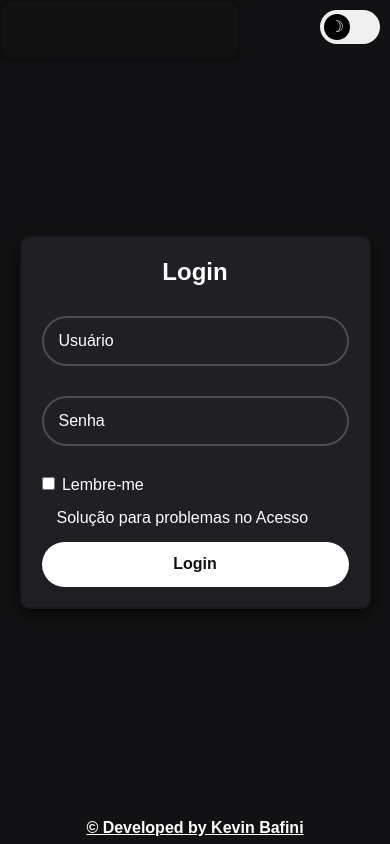
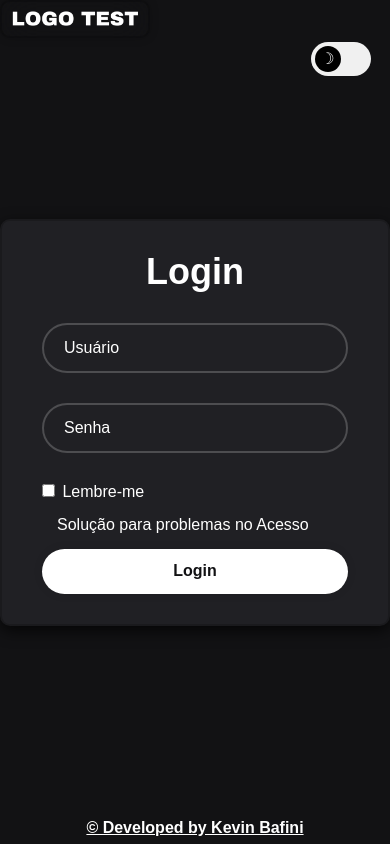
Before and after one commit to Kevinbafini/TelaLogin, a plain HTML site: page index.html in a window 390 px wide. Drawn offline with Linux system fonts and the light colour scheme.

Commit message:
add logo img

```diff
--- a/index.html
+++ b/index.html
@@ -18,7 +18,8 @@
     </div>
 
     <div id="imglogo">
-        <img src="">
+        <img src="img/logowhite.png" alt="Logo Dark" class="logo-dark">
+        <img src="img/logoblack.png" alt="Logo Light" class="logo-light">
     </div>
 
     <div class="wrapper">
--- a/style.css
+++ b/style.css
@@ -132,12 +132,34 @@ body {
     top: 0;
     position: absolute;
     background: transparent;
-    border: 2px solid rgba(0, 0, 0, .2);
+    border: 2px solid rgba(0, 0, 0, 0.2);
     backdrop-filter: blur(20px);
-    box-shadow: 0 0 10px rgba(0, 0, 0, .2);
+    box-shadow: 0 0 10px rgba(0, 0, 0, 0.2);
     width: 240px;
     height: 60px;
     border-radius: 10px;
+    display: flex;
+    align-items: center;
+    justify-content: center;
+}
+
+.logo-dark,
+.logo-light {
+    max-width: 100%;
+    height: auto;
+    display: none;
+}
+
+body:not(.light-theme) .logo-dark {
+    display: block;
+}
+
+body.light-theme .logo-light {
+    display: block;
+}
+
+body.light-theme .logo-dark {
+    display: none;
 }
 
 .theme-switch-wrapper {
@@ -207,12 +229,10 @@ input:checked+.slider:before {
     border-radius: 50%;
 }
 
-
 body.light-theme .theme-switch input+.slider:before {
     content: "☀︎";
     color: #000;
     background-color: #fff;
-
 }
 
 .dev {
@@ -223,54 +243,30 @@ body.light-theme .theme-switch input+.slider:before {
     position: absolute;
 }
 
-
 @media (max-width: 768px) {
-    .wrapper {
-        width: 90%;
-        padding: 20px;
-    }
-
-    .wrapper h1 {
-        font-size: 24px;
-    }
-
-    .inputbox {
-        margin: 20px 0;
-    }
-
-    .inputbox input {
-        padding: 10px 30px 10px 15px;
-    }
-
-    .inputbox i {
-        font-size: 16px;
-        right: 10px;
+    #imglogo {
+        width: 180px;
+        height: 45px;
     }
 }
 
 @media (max-width: 480px) {
-    .theme-switch-wrapper {
-        top: 10px;
-        right: 10px;
-    }
-}
-
-@media (max-width: 320px) {
-    .wrapper .btn {
-        font-size: 14px;
+    #imglogo {
+        width: 150px;
+        height: 37.5px;
     }
 }
 
 @media (min-width: 1024px) {
     #imglogo {
         width: 300px;
-        height: 80px;
+        height: 75px;
     }
 }
 
 @media (min-width: 1920px) {
-    .wrapper {
-        width: 500px;
-        padding: 50px;
+    #imglogo {
+        width: 350px;
+        height: 87.5px;
     }
 }
```
Also changed, not shown: img/logoblack.png (added), img/logowhite.png (added).
